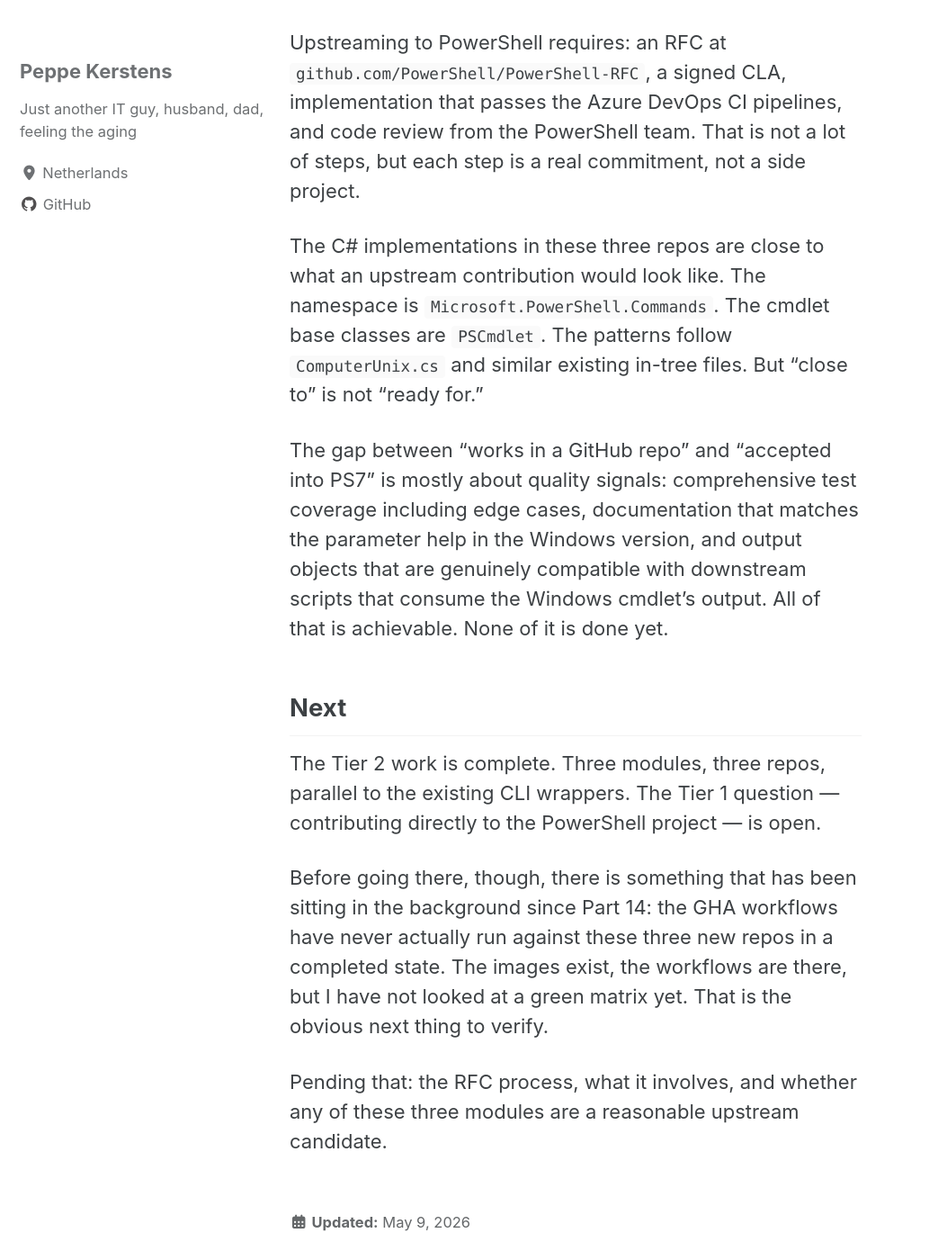
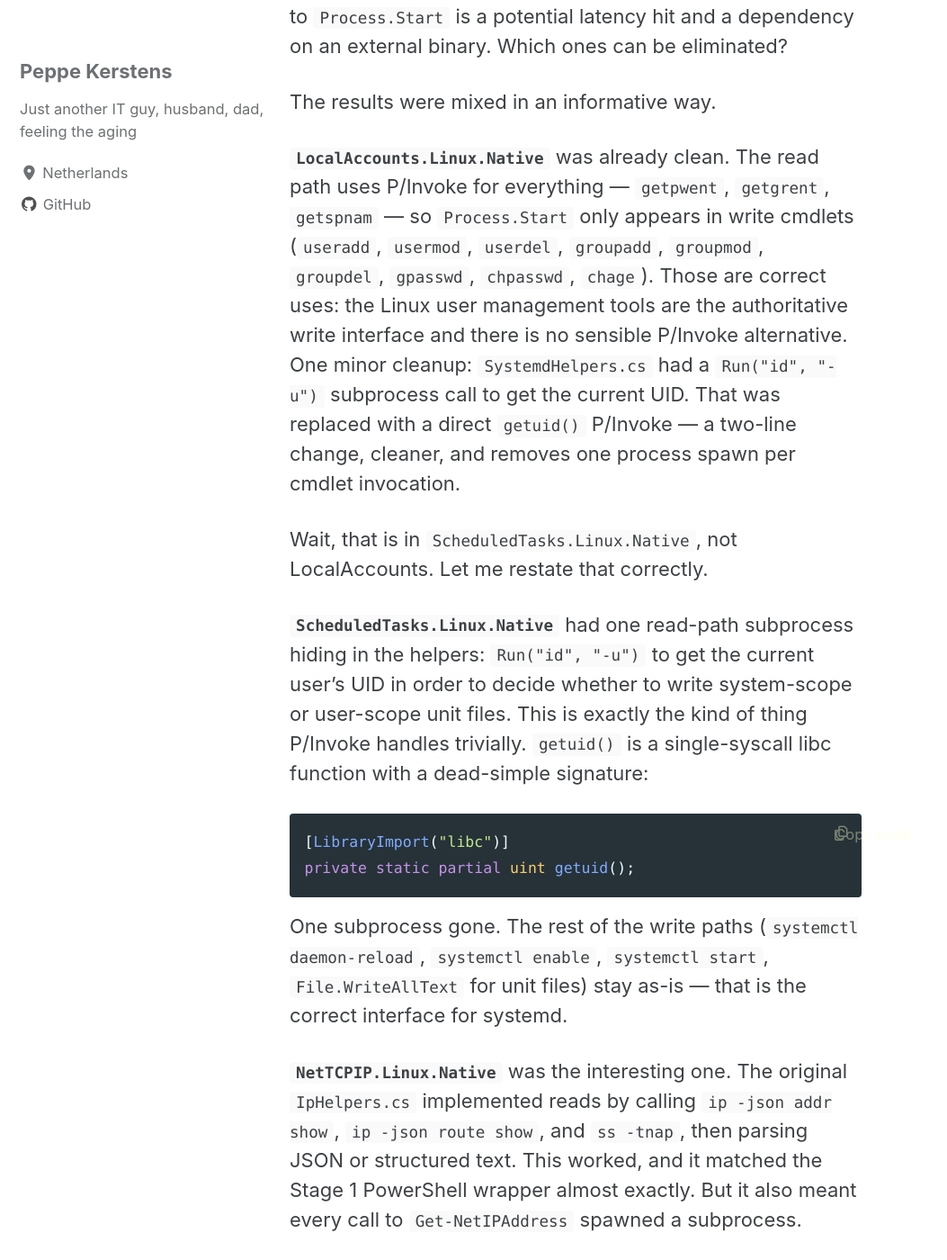
Before and after one commit to peppekerstens/peppekerstens.github.io, a Jekyll site: the page built from _posts/2026-05-09-going-native-linux-command-wrapping-part-15.md, in a window 1280 px wide and 1400 px high, scrolled down 8499 px. Shown: the whole window at 90% size, without its empty margins (0-1053 px from the left). Built offline with Jekyll 4.4.1, drawn with Linux system fonts in a browser that asks for light colours; cached includes are drawn as plain includes; some of the changed text lies outside the part shown.

Commit message:
docs: update Part 15 with subprocess audit, IpHelpers /proc rewrite, getuid P/Invoke, updated commit hashes

````diff
--- a/_posts/2026-05-09-going-native-linux-command-wrapping-part-15.md
+++ b/_posts/2026-05-09-going-native-linux-command-wrapping-part-15.md
@@ -101,6 +101,48 @@ The parallel CLI-wrapper repos remain untouched:
 
 Two repo families, same cmdlet names, same output shapes, different implementation technology. For now, both exist. That is fine.
 
+## Finishing the job: subprocess audit and /proc reads
+
+After the initial Stage 5 push, a subprocess audit ran across all three repos. The question was straightforward: every call to `Process.Start` is a potential latency hit and a dependency on an external binary. Which ones can be eliminated?
+
+The results were mixed in an informative way.
+
+**`LocalAccounts.Linux.Native`** was already clean. The read path uses P/Invoke for everything — `getpwent`, `getgrent`, `getspnam` — so `Process.Start` only appears in write cmdlets (`useradd`, `usermod`, `userdel`, `groupadd`, `groupmod`, `groupdel`, `gpasswd`, `chpasswd`, `chage`). Those are correct uses: the Linux user management tools are the authoritative write interface and there is no sensible P/Invoke alternative. One minor cleanup: `SystemdHelpers.cs` had a `Run("id", "-u")` subprocess call to get the current UID. That was replaced with a direct `getuid()` P/Invoke — a two-line change, cleaner, and removes one process spawn per cmdlet invocation.
+
+Wait, that is in `ScheduledTasks.Linux.Native`, not LocalAccounts. Let me restate that correctly.
+
+**`ScheduledTasks.Linux.Native`** had one read-path subprocess hiding in the helpers: `Run("id", "-u")` to get the current user's UID in order to decide whether to write system-scope or user-scope unit files. This is exactly the kind of thing P/Invoke handles trivially. `getuid()` is a single-syscall libc function with a dead-simple signature:
+
+```csharp
+[LibraryImport("libc")]
+private static partial uint getuid();
+```
+
+One subprocess gone. The rest of the write paths (`systemctl daemon-reload`, `systemctl enable`, `systemctl start`, `File.WriteAllText` for unit files) stay as-is — that is the correct interface for systemd.
+
+**`NetTCPIP.Linux.Native`** was the interesting one. The original `IpHelpers.cs` implemented reads by calling `ip -json addr show`, `ip -json route show`, and `ss -tnap`, then parsing JSON or structured text. This worked, and it matched the Stage 1 PowerShell wrapper almost exactly. But it also meant every call to `Get-NetIPAddress` spawned a subprocess.
+
+The BCL's `System.Net.NetworkInformation.NetworkInterface` already exposes everything `ip addr show` returns — interface name, address list, prefix lengths — without touching the shell. `/proc/net/route` and `/proc/net/ipv6_route` contain the full routing table in hex-encoded text. `/proc/net/tcp` and `/proc/net/tcp6` contain the TCP socket table with state codes and inodes. Cross-referencing `/proc/<pid>/fd/` for `socket:[inode]` symlinks gives you PID.
+
+All four read paths were rewritten to use these sources directly. The parsing is more explicit than JSON parsing — you are reading raw hex and converting it — but it is also faster and has no external binary dependency.
+
+The hex formats are worth documenting because they are not obvious:
+
+- `/proc/net/route`: each column after the interface name is hex. The destination and gateway are 4-byte little-endian IPv4 addresses, so `0101A8C0` is `192.168.1.1` (bytes reversed: `C0`, `A8`, `01`, `01`).
+- `/proc/net/ipv6_route`: 32-character hex strings, big-endian, representing 16-byte IPv6 addresses. No reversal needed.
+- `/proc/net/tcp`: local and remote addresses are `hex_ip:hex_port`. State is a hex byte that maps to the TCP state name.
+- PID lookup: scan `/proc/<pid>/fd/` for symlinks whose targets are `socket:[inode]`. Match the inode against the socket table entry. This is O(processes × file descriptors), which sounds expensive, but on a typical system with a few hundred processes it is fast enough in practice.
+
+One CA1416 build error came up in the process. `UnicastIPAddressInformation.AddressValidLifetime` and `AddressPreferredLifetime` are Windows-only BCL properties — the Roslyn analyser correctly flags them as not callable from a target-platform-agnostic binary. On Linux, the kernel exposes address lifetime via rtnetlink, but the BCL does not surface it through `NetworkInterface`. The fix was to return `TimeSpan.MaxValue` (infinite) on non-Windows and guard the Windows-only property access with `OperatingSystem.IsWindows()`:
+
+```csharp
+var validLifeRaw = OperatingSystem.IsWindows() ? uni.AddressValidLifetime : uint.MaxValue;
+```
+
+Pragmatic, correct, and the `#pragma warning disable CA1416` makes the intent explicit. The error is not suppressed silently — it is documented in the code.
+
+After the rewrite: 0 build warnings, 0 build errors. The subprocess count in `IpHelpers.cs` for read operations is now zero.
+
 ## What this is building towards
 
 The Tier 2 label on Stage 5 was "external binary module — faster to ship, upstream later." The "upstream later" part is the next honest question.
@@ -113,8 +155,8 @@ The gap between "works in a GitHub repo" and "accepted into PS7" is mostly about
 
 ## Next
 
-The Tier 2 work is complete. Three modules, three repos, parallel to the existing CLI wrappers. The Tier 1 question — contributing directly to the PowerShell project — is open.
+The Tier 2 work is complete and cleaned up. Three modules, three repos, subprocess-free read paths, parallel to the existing CLI wrappers. The Tier 1 question — contributing directly to the PowerShell project — is open.
 
-Before going there, though, there is something that has been sitting in the background since Part 14: the GHA workflows have never actually run against these three new repos in a completed state. The images exist, the workflows are there, but I have not looked at a green matrix yet. That is the obvious next thing to verify.
+Before going there: the GHA workflows have never actually run against these three repos in a fully completed state. The images exist, the workflows are there, but a green matrix across all five distros has not been confirmed yet. That is the obvious next thing to verify.
 
-Pending that: the RFC process, what it involves, and whether any of these three modules are a reasonable upstream candidate.
+Pending that: the RFC process, what it involves, and whether any of these three modules is a reasonable upstream candidate.
````
Also changed, not shown: other parts of _posts/2026-05-09-going-native-linux-command-wrapping-part-15.md (+3 -3 lines).
